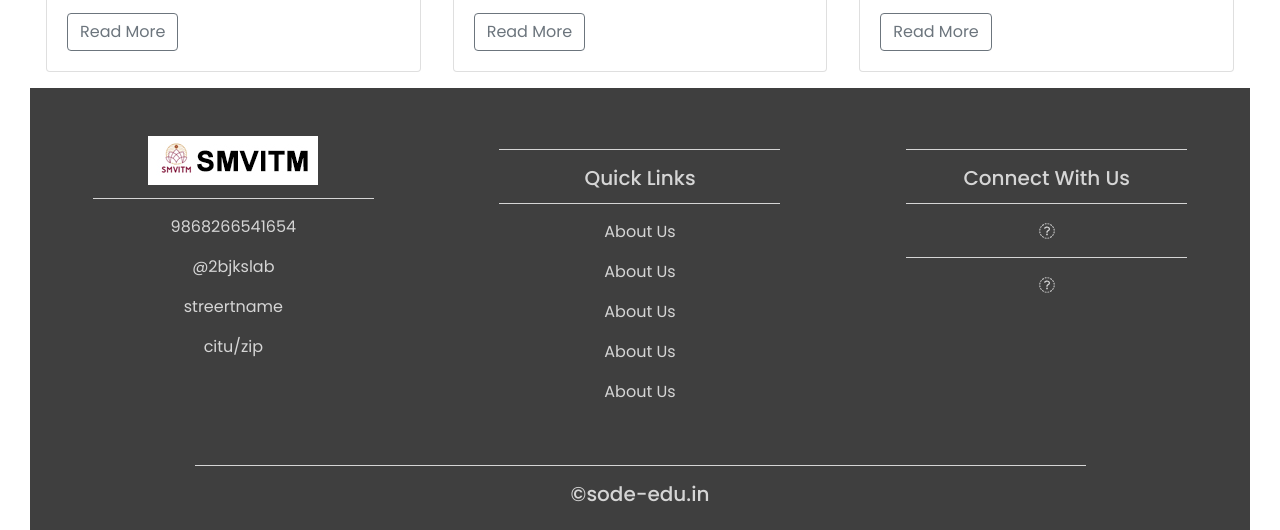
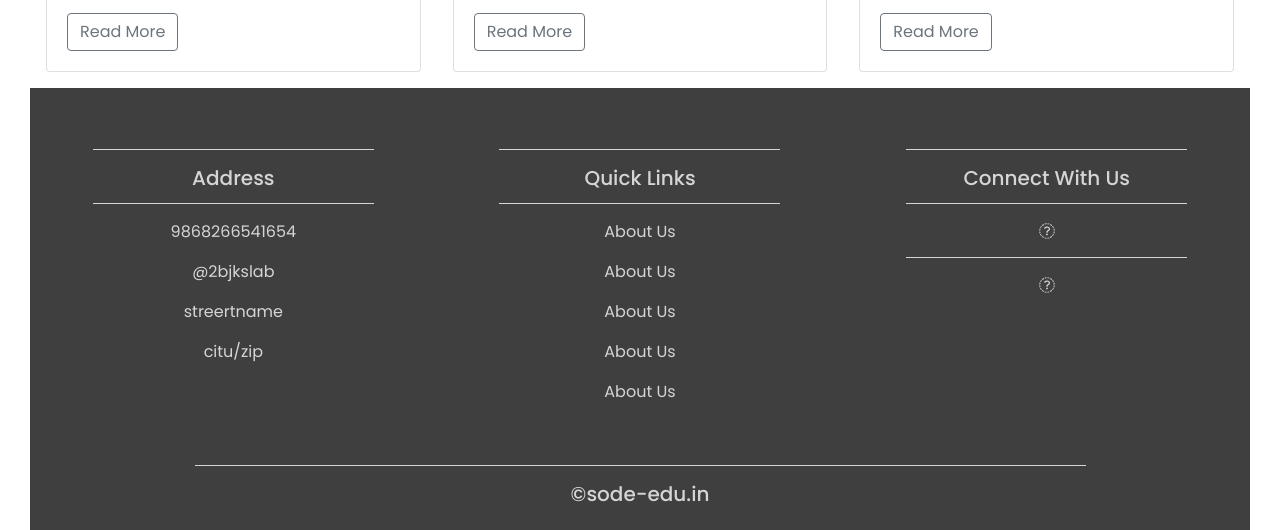
Before and after one commit to test404-web/test404-web.github.io, a plain HTML site: page index.html in a window 1280 px wide. Shown: the part 2916-3446 px from the top of the page. Drawn offline with nearby package versions, Linux system fonts and the light colour scheme.

Commit message:
Update index.html

```diff
--- a/index.html
+++ b/index.html
@@ -265,7 +265,9 @@
 <div class="container-fluid padding">
 	<div class="row text-center">
 		<div class="col-md-4">
-			<img src="/img/S.jpg" alt="">
+				<hr class="light">
+				<h5>Address</h5>
+			<!-- <img src="/img/S.jpg" alt=""> -->
 			<hr class="light">
 			<p>9868266541654</p>
 			<p>@2bjkslab</p>
```
